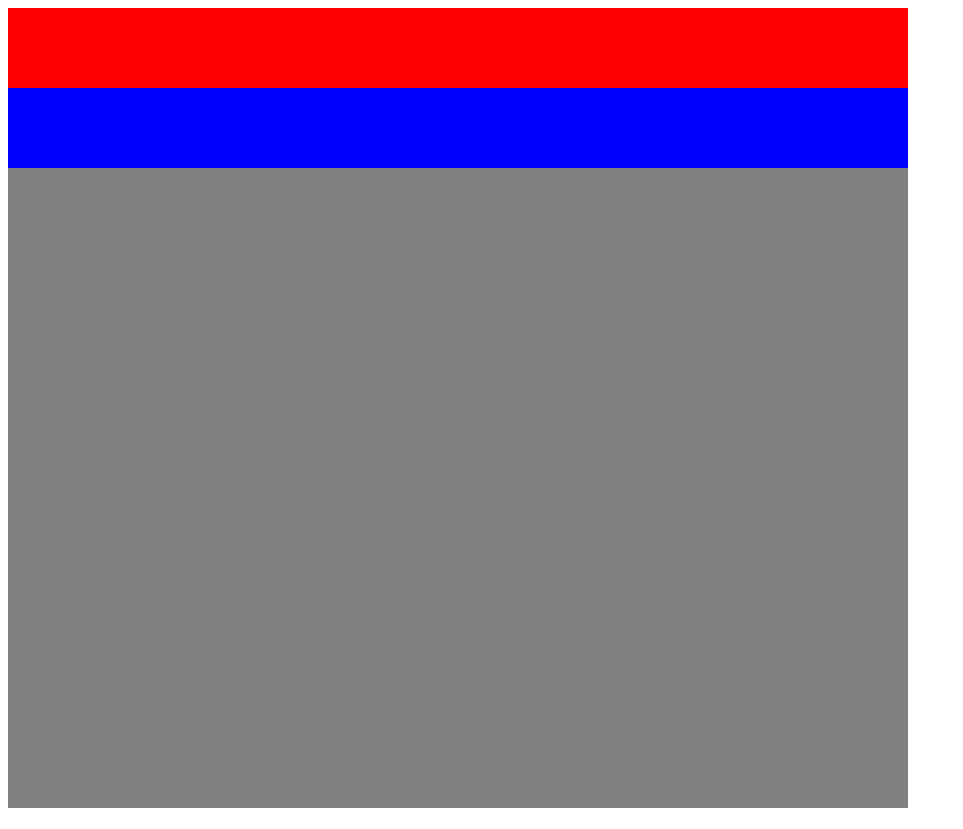
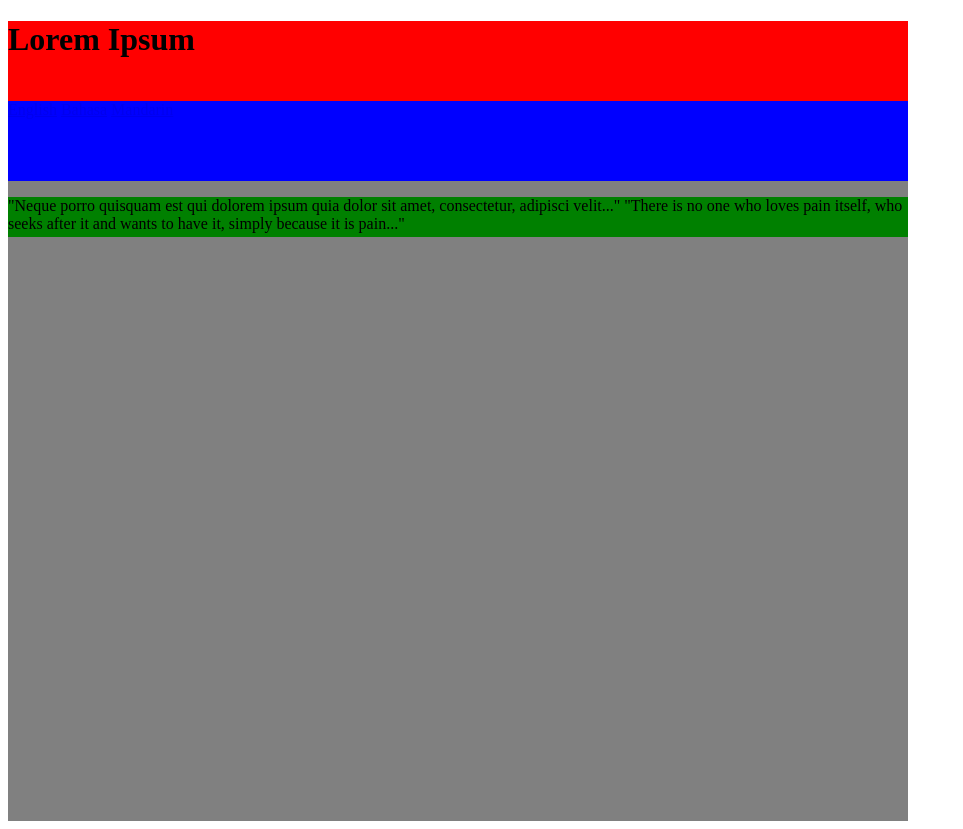
Before and after one commit to tgzhafri/day1, a plain HTML site: page div.html in a window 1280 px wide. Shown: the whole page, without its empty margins (0-963 px from the left). Drawn offline with Linux system fonts and the light colour scheme.

Commit message:
new added text in div

```diff
--- a/div.html
+++ b/div.html
@@ -8,22 +8,40 @@
                 height: 800px;
                 background-color: gray;
             }
+
             div#header {
                 width: 900px;
                 height: 80px;
                 background-color: red;
             }
-            div#link {
+
+            div#links {
                 width: 900px;
                 height: 80px;
                 background-color: blue;
+            }
+
+            div#subheader {
+                width: 900px;
+                height: 40px;
+                background-color: green;
             }
         </style>
     </head>
     <body>
         <div id="container">
-            <div id="header"></div>
-            <div id="link"></div>
+            <div id="header">
+                <h1>Lorem Ipsum</h1>
+            </div>
+            <div id="links">
+                <a href="#">English</a>
+                <a href="#">Bahasa</a>
+                <a href="#">Mandarin</a>
+            </div>
+            <div id="subheader">
+                <p>"Neque porro quisquam est qui dolorem ipsum quia dolor sit amet, consectetur, adipisci velit..."
+                    "There is no one who loves pain itself, who seeks after it and wants to have it, simply because it is pain..."</p>
+            </div>
         </div>
     </body>
 </html>
```
